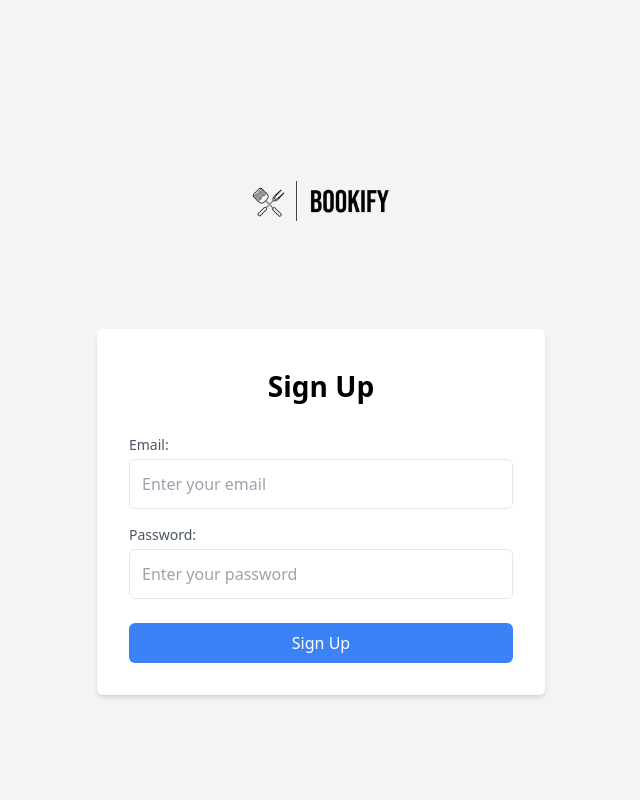
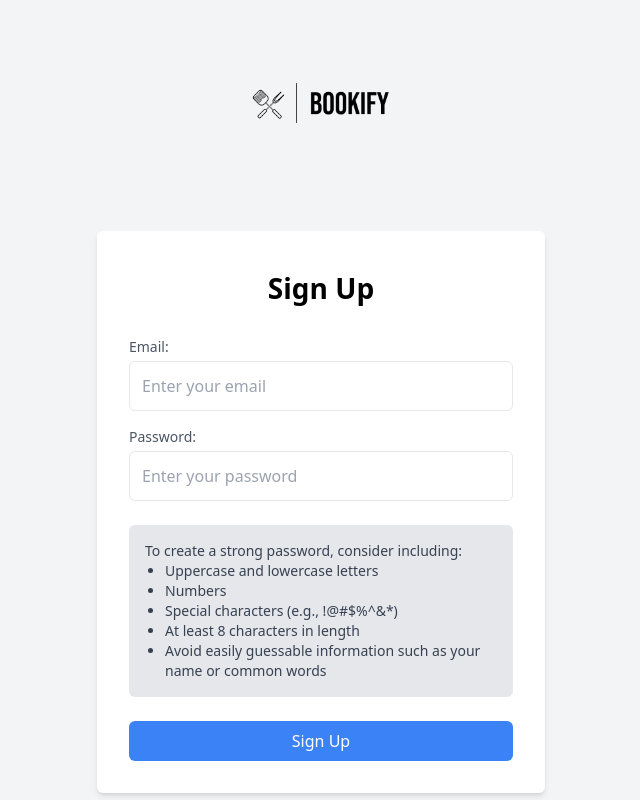
Before and after one commit to nitzanto/Bookify-Frontend, a React (Vite) app: page /signup in a window 1280 px wide. Shown: the whole page, without its empty margins (319-959 px from the left). Built offline with nearby package versions, Linux system fonts and the light colour scheme; no server answers; a web font is replaced by a local one.

Commit message:
* Sign up fix

```diff
--- a/src/components/authenticate/SignUp.jsx
+++ b/src/components/authenticate/SignUp.jsx
@@ -4,6 +4,7 @@ import { useNavigate } from "react-router-dom";
 import { bookifyLogo } from "../../assets/images/index.js";
 import { authenticate, USER_SERVICE } from "../../libs/common/index.js";
 import zxcvbn from "zxcvbn";
+import Swal from "sweetalert2";
 
 const SignUp = () => {
   const [credentials, setCredentials] = useState({
@@ -32,15 +33,21 @@ const SignUp = () => {
     }
 
     try {
-      const response = await axios.post(USER_SERVICE, credentials, {
+      await axios.post(USER_SERVICE, credentials, {
         withCredentials: true,
         headers: {
           "Content-Type": "application/json",
         },
       });
 
-      await authenticate();
+      await authenticate(credentials);
       navigate("/");
+
+      Swal.fire({
+        icon: "success",
+        title: "Success!",
+        text: "Successfully signed up.",
+      });
     } catch (error) {
       setErrorMessage(error.response.data.message);
     }
@@ -88,6 +95,21 @@ const SignUp = () => {
             </p>
           )}
         </div>
+        <div className="bg-gray-200 p-4 rounded-md mb-6">
+          <p className="text-sm text-gray-700">
+            To create a strong password, consider including:
+            <ul className="list-disc pl-5">
+              <li>Uppercase and lowercase letters</li>
+              <li>Numbers</li>
+              <li>Special characters (e.g., !@#$%^&*)</li>
+              <li>At least 8 characters in length</li>
+              <li>
+                Avoid easily guessable information such as your name or common
+                words
+              </li>
+            </ul>
+          </p>
+        </div>
         {errorMessage && (
           <p className="text-red-500 mb-4 text-center">{errorMessage}</p>
         )}
```
